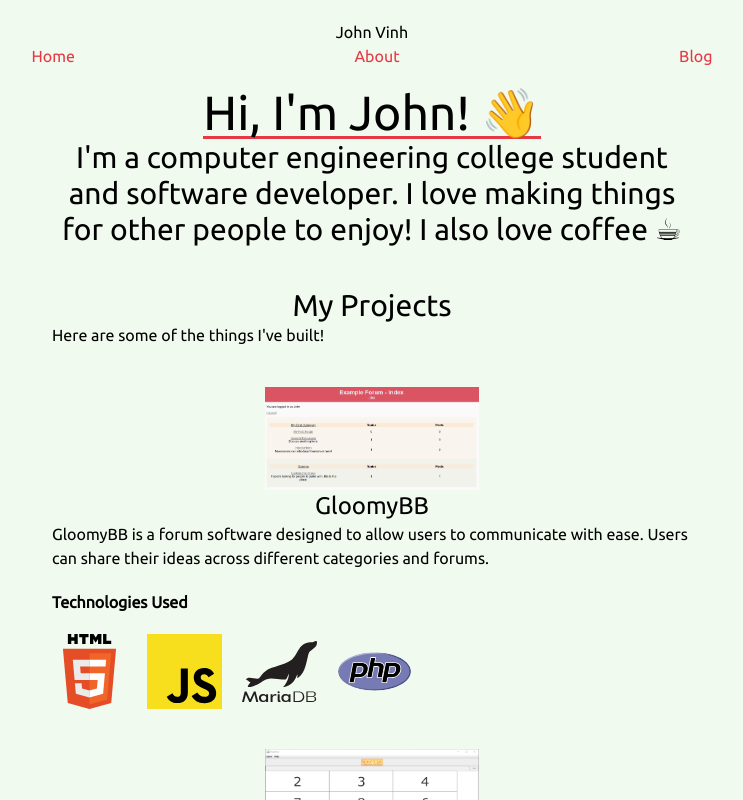
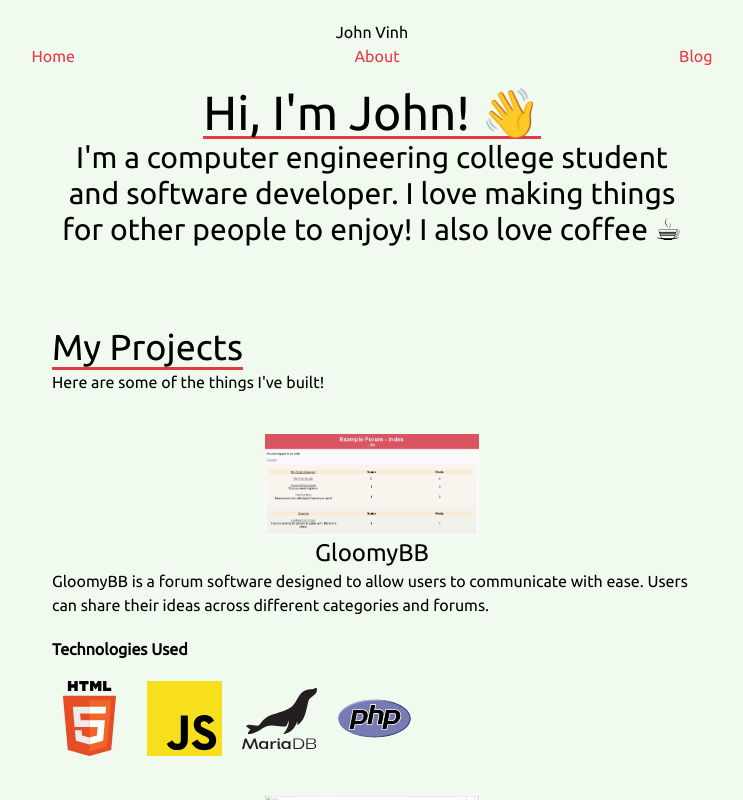
Before and after one commit to johnvinh/john-vinh-website, a SvelteKit app: page / in a window 1280 px wide. Shown: the top 800 px of the page, without its empty margins (268-1011 px from the left). Built offline with nearby package versions, Linux system fonts and the light colour scheme.

Commit message:
Use Subtitle component for title

```diff
--- a/src/components/Projects.svelte
+++ b/src/components/Projects.svelte
@@ -1,9 +1,12 @@
 <script>
     import Project from './Project.svelte';
+    import Subtitle from './Subtitle.svelte';
 </script>
 
 <section class="mt-10">
-    <h2 class="text-center text-3xl">My Projects</h2>
+    <Subtitle>
+        My Projects
+    </Subtitle>
     <p>Here are some of the things I've built!</p>
     <div class="flex flex-col">
         <Project title="GloomyBB"
```
